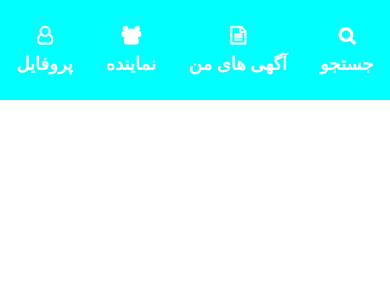
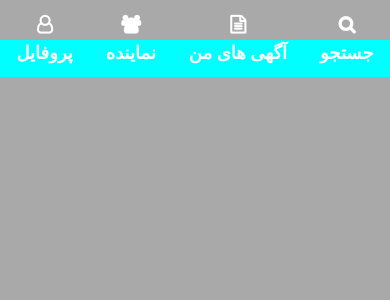
Before and after one commit to miladsoltani/menu_project, a React (Create React App) app: page / in a window 390 px wide. Shown: the top 300 px of the page. Built offline with nearby package versions, Linux system fonts and the light colour scheme.

Commit message:
third change responsive project

```diff
--- a/src/App.css
+++ b/src/App.css
@@ -1,9 +1,11 @@
 .main__class {
     display: flex;
+    background-color: darkgrey;
 }
 
 @media (max-width:1000px) {
     .main__class {
         flex-direction: column;
+        height: 100vh;
     }
 }
--- a/src/Components/Sidebar/Sidebar.jsx
+++ b/src/Components/Sidebar/Sidebar.jsx
@@ -56,22 +56,22 @@ const Sidebar = () => {
                     <ul>
                         <li><NavLink
                         style={({isActive})=>{
-                            return {color:isActive ? 'orange' : 'white'}
+                            return {fontSize:isActive ? 'small' : '' , backgroundColor:isActive ? 'orange' : '' , borderRadius:isActive ? '50%' : '' , border:isActive ? '5px solid darkgray' : ''}
                         }}
                         to="/search" className='fa fa-search'> جستجو</NavLink></li>
                         <li><NavLink
                         style={({isActive})=>{
-                            return {color:isActive ? 'orange' : 'white'}
+                            return {fontSize:isActive ? 'small' : '' , backgroundColor:isActive ? 'orange' : '' , borderRadius:isActive ? '50%' : '' , border:isActive ? '5px solid darkgray' : ''}
                         }}
                         to="/my-adv" className='fa fa-file-text-o'> آگهی های من</NavLink></li>
                         <li><NavLink
                         style={({isActive})=>{
-                            return {color:isActive ? 'orange' : 'white'}
+                            return {fontSize:isActive ? 'small' : '' , backgroundColor:isActive ? 'orange' : '' , borderRadius:isActive ? '50%' : '' , border:isActive ? '5px solid darkgray' : ''}
                         }}
                         to="/agents" className='fa fa-users'> نماینده</NavLink></li>
                         <li><NavLink
                         style={({isActive})=>{
-                            return {color:isActive ? 'orange' : 'white'}
+                            return {fontSize:isActive ? 'small' : '' , backgroundColor:isActive ? 'orange' : '' , borderRadius:isActive ? '50%' : '' , border:isActive ? '5px solid darkgray' : ''}
                         }}
                         to="/profile" className='fa fa-user-o'> پروفایل</NavLink></li>
                     </ul>
@@ -82,9 +82,3 @@ const Sidebar = () => {
 };
 
 export default Sidebar;
-
-
-
-// padding: 1rem 0.5rem 1rem 7.5rem;
-    // margin: 0rem 2.5rem 0rem 0.5rem;
-    // border-radius: 0px 50px 50px 0;
--- a/src/Components/Sidebar/Sidebar.module.css
+++ b/src/Components/Sidebar/Sidebar.module.css
@@ -67,54 +67,40 @@ a {
         /* height: auto; */
         display: none;
     }
-    /* .Container img,
-    .Container h1,
-    .Container hr,
-    .Container span,
-    .Container li:last-child,
-    .Container li:nth-child(5) {
-        display: none;
-    }
-    .Container nav {
-        display: flex;
-    }
-
-    .Container ul {
-        display: flex;
-        margin: auto;
-    }
-
-    .Container li {
-        border-bottom: none;
-        padding: 5px;
-    }
-
-    .Container a::before {
-        display: block;
-        text-align: center;
-        padding-bottom: 10px;
-    } */
-
 
     .Responsive {
         display: block;
         background-color: aqua;
+        margin-top: 2.5rem;
     }
 
     .Responsive ul {
         display: flex;
         justify-content: space-around;
+        margin: 0;
+    }
+
+    .Responsive li {
+        margin-top: -2.5rem;
     }
 
     .Responsive a {
         font-size: large;
         font-weight: bold;
         padding: 11px;
+        color: white;
+        margin: 5px;
+        padding-bottom: 10px;
     }
 
     .Responsive a::before {
         display: block;
         text-align: center;
-        padding-bottom: 10px;
+        margin-bottom: 10px;
+        /* padding: 10px;
+        background-color: orange;
+        border-radius: 50px;
+        border: 5px solid darkgray; */
     }
+
 }
```
